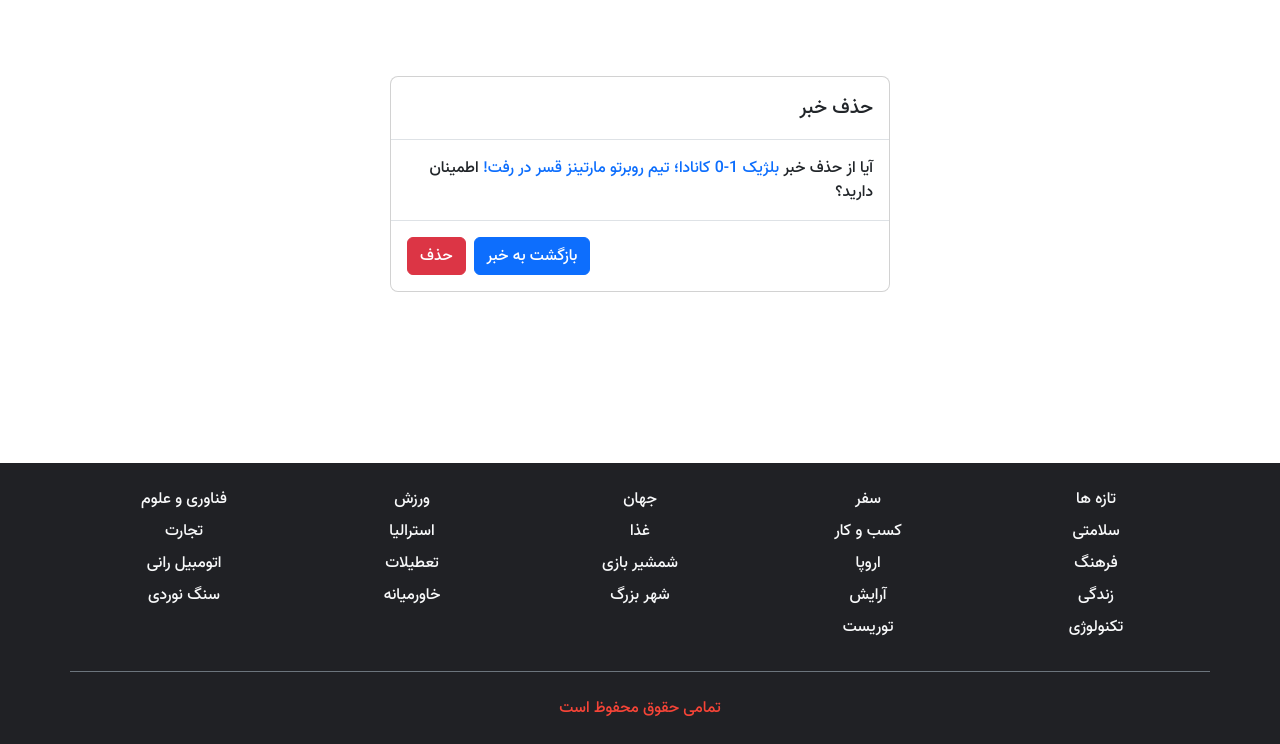
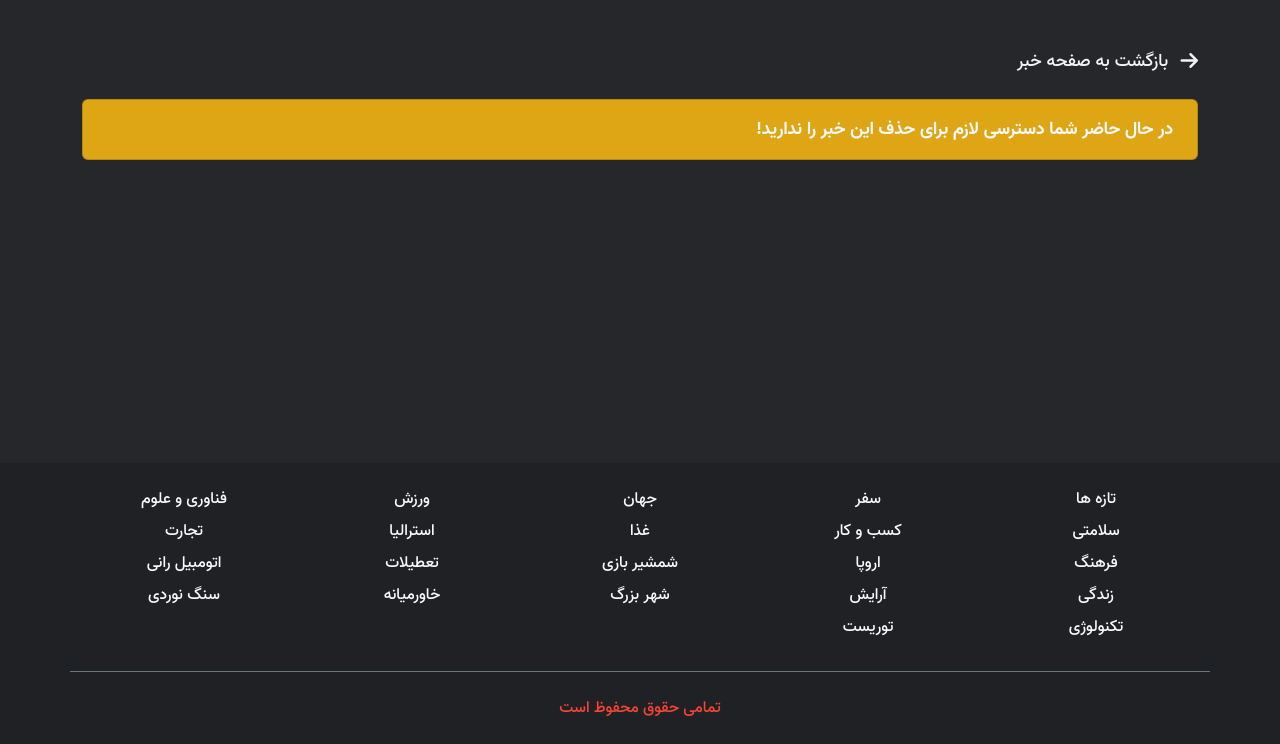
Before and after one commit to mohammadrezaGh80/news_website, a Django app: page /news/1/delete/ in a window 1280 px wide. Shown: the part 56-800 px from the top of the page. Run offline with Django 4.2, Linux system fonts and the light colour scheme; data comes from the database, SQL or seed files in the repository; both versions use the stored data as it was after the commit; some web fonts are replaced.

Commit message:
add feature access users to update and delete news and fix templates bugs

```diff
--- a/news/templates/news/report_delete.html
+++ b/news/templates/news/report_delete.html
@@ -1,23 +1,52 @@
 {% extends "_base.html" %}
 
-{% block page_title %}{% endblock page_title %}
+{% block page_title %}حذف خبر{% endblock page_title %}
+
+{% block page_style %}
+    <style>
+        .warning-form {
+            background-color: #dea514;
+        }
+
+        .warning-form p,
+        .warning-form a {
+            font-family: "Vazir-Bold", serif;
+            font-size: 18px;
+        }
+
+        .modal{
+            --bs-modal-margin: 0!important;
+        }
+    </style>
+{% endblock page_style %}
 
 {% block page_content %}
-    <section class="my-5 flex-grow-1">
+    <section class="py-5 flex-grow-1" style="background-color: #25272B">
         <div class="container">
             <div class="row">
-                <div class="col-12 d-flex align-items-center justify-content-center">
-                    <div class="modal d-block position-static" tabindex="-1">
-                        <div class="modal-dialog">
-                            <div class="modal-content">
+                <div class="col-12">
+                    <p style="direction: rtl" class="d-flex align-items-center">
+                        <a style="color: #f3f3f3;" href="{{ report.get_absolute_url }}"
+                           class="wrapper-icon text-decoration-none">
+                            <i class="fa-solid fa-arrow-right fa-lg"></i>
+                            <span style="font-size: 18px" class="ps-2">بازگشت به صفحه خبر</span>
+                        </a>
+                    </p>
+                    {% if user.is_authenticated and request.user == report.author or user.is_superuser %}
+                        <div class="d-flex align-items-center justify-content-center">
+                            <div class="modal m-0 mt-3 position-static d-flex">
+                                <div class="modal-dialog w-100">
+                                    <div style="background-color: #eeeeee" class="modal-content w-100">
                                         <div class="modal-header">
                                             <h5 class="modal-title">حذف خبر</h5>
                                         </div>
                                         <div class="modal-body">
-                                    <p>آیا از حذف خبر <span class="text-primary">{{ report.title }}</span> اطمینان دارید؟</p>
+                                            <p>آیا از حذف خبر <span class="text-primary">{{ report.title }}</span>
+                                                اطمینان دارید؟</p>
                                         </div>
                                         <div class="modal-footer">
-                                    <a href="{{ report.get_absolute_url }}" class="btn btn-primary">بازگشت به خبر</a>
+                                            <a href="{{ report.get_absolute_url }}" class="btn btn-primary">بازگشت به
+                                                خبر</a>
                                             <form action="" method="POST">
                                                 {% csrf_token %}
                                                 <button type="submit" class="btn btn-danger" data-bs-dismiss="modal">حذف
@@ -27,6 +56,13 @@
                                     </div>
                                 </div>
                             </div>
+                        </div>
+                    {% else %}
+                        <div style="direction: rtl"
+                             class="warning-form card py-3 px-4 justify-content-lg-between flex-lg-row mt-4">
+                            <p class="text-light">در حال حاضر شما دسترسی لازم برای حذف این خبر را ندارید!</p>
+                        </div>
+                    {% endif %}
 
                 </div>
             </div>
--- a/news/views.py
+++ b/news/views.py
@@ -40,7 +40,7 @@ def report_create_view(request):
 
 class ReportUpdateView(generic.UpdateView):
     model = Report
-    fields = ["title", "description", "author"]
+    form_class = ReportForm
     template_name = "news/report_create_and_update.html"
 
 
```
Also changed, not shown: news/templates/news/report_create_and_update.html (+41 -13 lines), news/templates/news/report_detail.html (+15 -5 lines), templates/registration/password_change_form.html (+7 -5 lines), templates/registration/password_reset_form.html (+7 -5 lines), db.sqlite3. Lines whose indentation alone changed are shown as unchanged.
